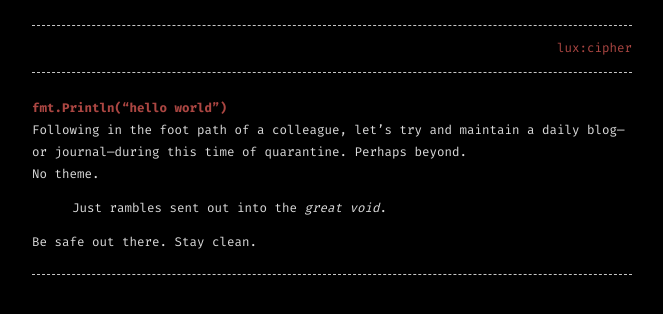
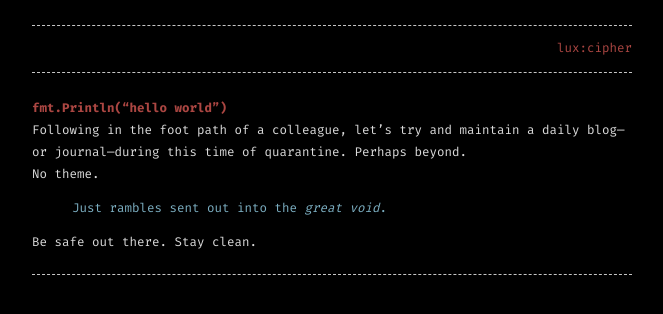
Before and after one commit to alt5474n/5474n.github.io, a Jekyll site: the page built from _posts/2020-04-09-hello-world.md, in a window 1280 px wide. Shown: the top 314 px of the page, without its empty margins (308-971 px from the left). Built offline with Jekyll 4.4.1, drawn with Linux system fonts in a browser that asks for light colours.

Commit message:
tweat blockquotes

```diff
--- a/_sass/base.scss
+++ b/_sass/base.scss
@@ -22,7 +22,7 @@ p, ul, ol { margin: 0px;  color: var(--text-color); }
 a { text-decoration: underline;  color: var(--link-color); }
 a:hover { color: var(--link-color); background-color: var(--base-color); }
 .primary-text { color: var(--primary-color); }
-blockquote { font-size: $base-font-size; font-family: $base-font-family;  font-size: $base-font-size;  color: var(--quote-color);  text-align: left;  line-height: $base-line-height !important; }
+blockquote p { font-size: $base-font-size; font-family: $base-font-family;  font-size: $base-font-size;  color: var(--quote-color);  text-align: left;  line-height: $base-line-height !important; }
 @media only screen and (max-device-width: 500px) { * { font-size: $mobile-font-size !important; } }
 /*h1:before { content: "#";  margin-right: 9px; }
 h2:before { content: "##";  margin-right: 9px; }
```
